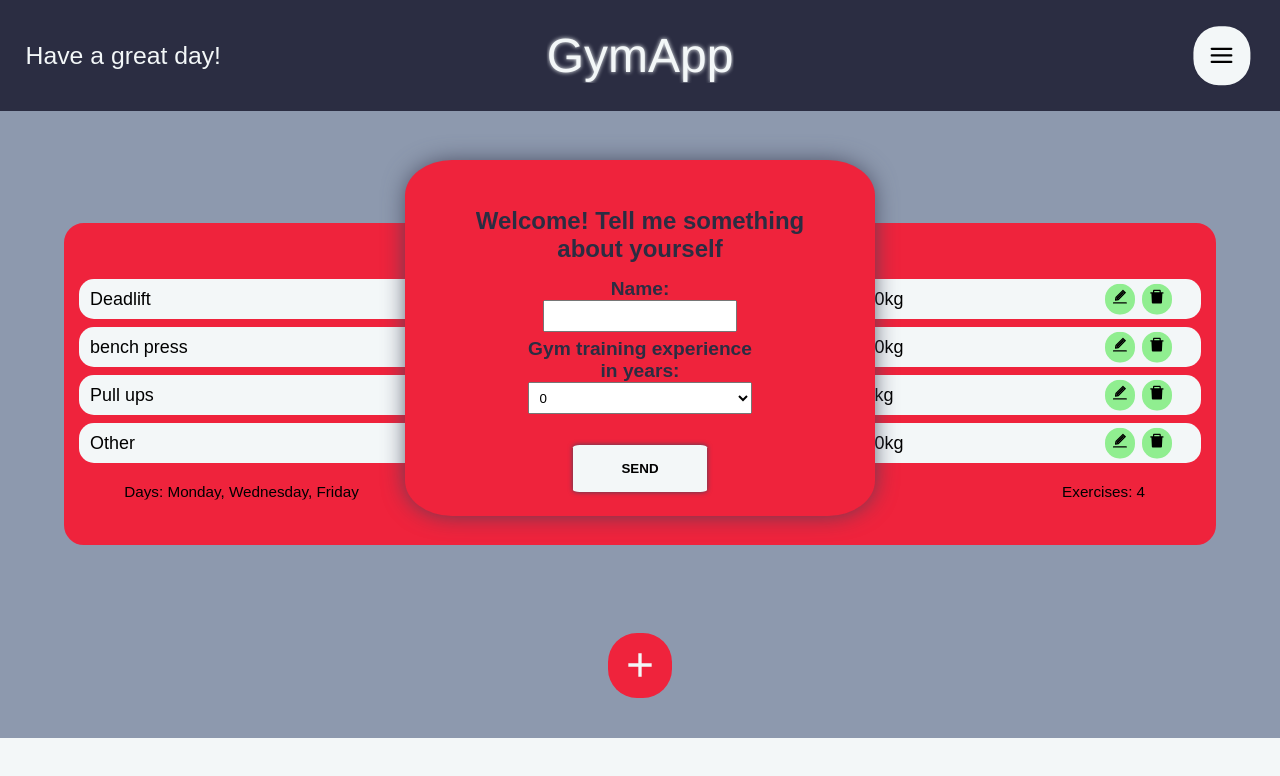
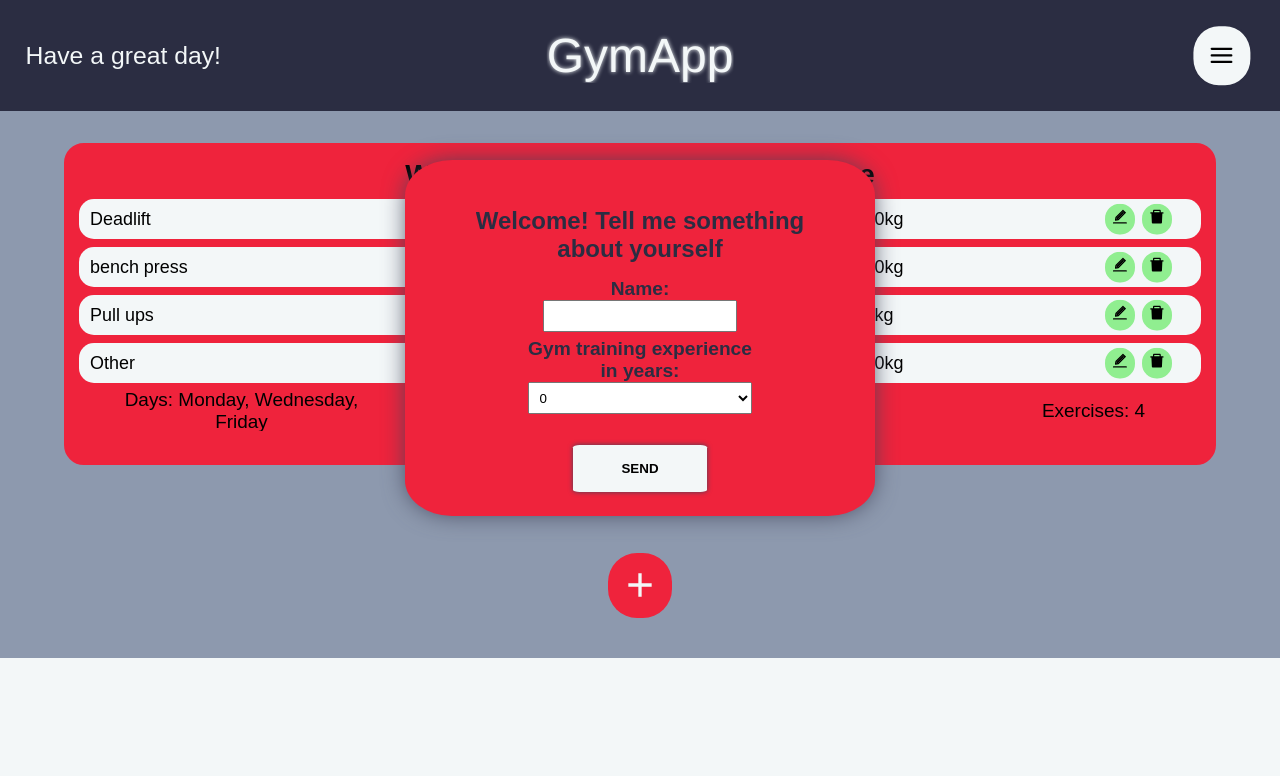
Before and after one commit to kacper51011/Gym-app-in-react, a React (Create React App) app: page /Workouts in a window 1280 px wide. Shown: the top 776 px of the page. Built offline with nearby package versions, Linux system fonts and the light colour scheme.

Commit message:
adding local storage and other functionalities, working on css

```diff
--- a/src/App.js
+++ b/src/App.js
@@ -9,12 +9,13 @@ import Workouts from "./Pages/Workouts";
 import Home from "./Pages/Home";
 import Exercises from "./Pages/Exercises";
 import NavbarButton from "./components/NavbarButton";
+import useLocalStorage from "./utils/useLocalStorage";
 
 function App() {
-  const [person, setPersonData] = useState();
-  const [modalVis, setModalVisibility] = useState();
+  const [person, setPersonData] = useLocalStorage("personData", []);
+  const [modalVis, setModalVisibility] = useLocalStorage("modalVis", false);
   const [navVis, setNavbarVisibility] = useState(false);
-  const [favourites, setFavourites] = useState([]);
+  const [favourites, setFavourites] = useLocalStorage("fav", []);
 
   const clickNavbarButton = function () {
     setNavbarVisibility(!navVis);
--- a/src/Pages/Favourites.js
+++ b/src/Pages/Favourites.js
@@ -17,7 +17,6 @@ const Favourites = ({ setFavourites, favouritesData }) => {
           key={exercise.id}
           gif={exercise.gifUrl}
           eName={exercise.name}
-          favValue={true}
           starShow={false}
         />
       ))}
--- a/src/Pages/workouts.css
+++ b/src/Pages/workouts.css
@@ -24,9 +24,10 @@
     display: flex;
     flex-direction: column;
     justify-content: space-evenly;
+    background-color: var(--second-color);
     padding: 0;
     align-items: center;
-    margin-top: 10vh;
+    margin-top: 0vh;
     margin-bottom: 5vh;
 }
 
@@ -50,7 +51,7 @@
 .workoutitem--row{
     position: relative;
     width: 100%;
-    font-size: calc(0.8vw + 5px);
+    font-size: calc(0.7vw + 10px);
     height: 5vh;
     overflow: hidden;
 }
@@ -204,6 +205,7 @@
     flex-direction: row;
     align-items: center;
     justify-content: center;
+    padding-top: 1vw;
     font-size: calc(1vw + 5px);
 }
 
--- a/src/exercisesComponents/ExerciseContainer.js
+++ b/src/exercisesComponents/ExerciseContainer.js
@@ -1,9 +1,10 @@
-import React, { useState } from "react";
+import React from "react";
+import useLocalStorage from "../utils/useLocalStorage";
 import ExerciseFilterBar from "./ExerciseFilterBar";
 import ExerciseItemCard from "./ExerciseItemCard";
 
 const ExerciseContainer = ({ favouritesData, setFavourites }) => {
-  const [exercises, setExercises] = useState([]);
+  const [exercises, setExercises] = useLocalStorage("exercises", []);
   return (
     <>
       <div className="exercise--container">
@@ -27,6 +28,10 @@ const ExerciseContainer = ({ favouritesData, setFavourites }) => {
             eName={exercise.name}
             favValue={false}
             starShow={true}
+            favouritesData={favouritesData}
+            isFavourite={favouritesData.some(function (value) {
+              return value.id === exercise.id;
+            })}
           />
         ))}
       </div>
--- a/src/exercisesComponents/ExerciseFilterBar.js
+++ b/src/exercisesComponents/ExerciseFilterBar.js
@@ -1,4 +1,4 @@
-import React, { useState, useEffect } from "react";
+import React, { useState } from "react";
 import exerciseData from "./exerciseData";
 import { fetchData, fetchOptions } from "../utils/fetchData";
 
--- a/src/exercisesComponents/ExerciseItemCard.js
+++ b/src/exercisesComponents/ExerciseItemCard.js
@@ -1,8 +1,12 @@
-import React, { useState } from "react";
+import React, { useState, useEffect } from "react";
 import * as aiIcons from "react-icons/ai";
 
 const ExerciseItemCard = (props) => {
-  const [favourite, toggleFavourite] = useState(props.favValue);
+  const [favourite, toggleFavourite] = useState(props.isFavourite);
+
+  useEffect(() => {
+    toggleFavourite(props.isFavourite);
+  }, [props.isFavourite]);
 
   const addToFavourite = function () {
     props.addFunction();
@@ -18,7 +22,7 @@ const ExerciseItemCard = (props) => {
     <div className="exercise--itemCard">
       {props.starShow && (
         <div className="star--container">
-          {favourite ? (
+          {props.isFavourite ? (
             <aiIcons.AiFillStar onClick={deleteFromFavourite} />
           ) : (
             <aiIcons.AiOutlineStar onClick={addToFavourite} />
--- a/src/utils/useLocalStorage.js
+++ b/src/utils/useLocalStorage.js
@@ -1,3 +1,5 @@
+import { useState } from "react";
+
 function useLocalStorage(key, initialValue) {
   // State to store our value
   // Pass initial state function to useState so logic is only executed once
@@ -36,3 +38,4 @@ function useLocalStorage(key, initialValue) {
   };
   return [storedValue, setValue];
 }
+export default useLocalStorage;
--- a/src/workoutComponents/WorkoutsContainer.js
+++ b/src/workoutComponents/WorkoutsContainer.js
@@ -5,10 +5,11 @@ import WorkoutExercises from "./WorkoutExercises";
 import WorkoutForm from "./WorkoutForm";
 import WorkoutItem from "./WorkoutItem";
 import workoutData from "./WorkoutData";
+import useLocalStorage from "../utils/useLocalStorage";
 
 const WorkoutsContainer = () => {
   const [showWorkoutForm, setForm] = useState(false);
-  const [workouts, setWorkouts] = useState(workoutData);
+  const [workouts, setWorkouts] = useLocalStorage("workoutData", workoutData);
 
   const toggleForm = () => {
     setForm(!showWorkoutForm);
```
